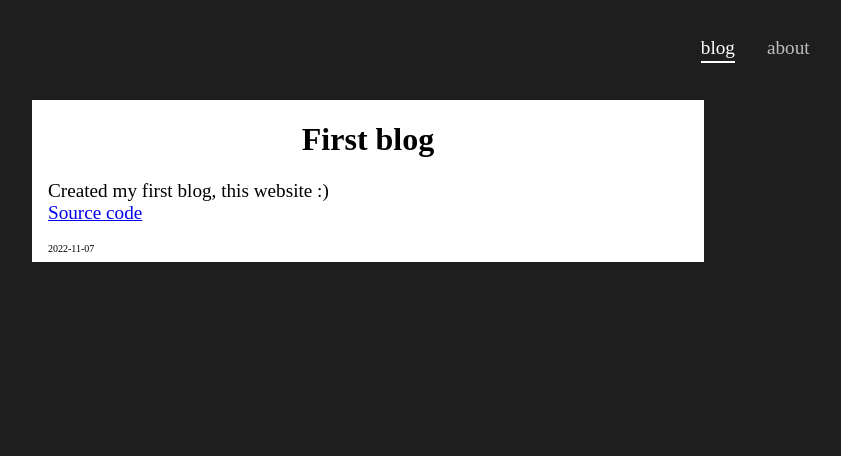
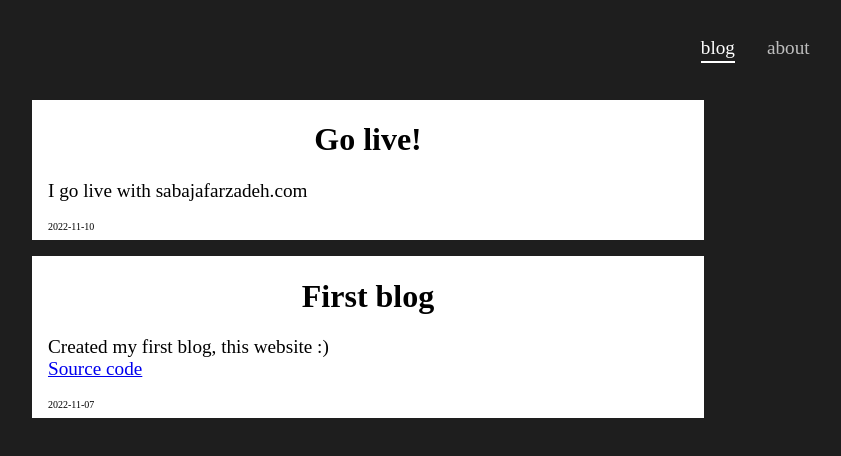
Before and after one commit to hulkdx/sabajafarzadeh.com, a React app: page / in a window 1280 px wide. Shown: the top 456 px of the page, without its empty margins (272-1113 px from the left). Built offline with nearby package versions, Linux system fonts and the light colour scheme.

Commit message:
Second blog: go live!

```diff
--- a/src/components/pages/blog/data.jsx
+++ b/src/components/pages/blog/data.jsx
@@ -3,6 +3,11 @@
 import React from 'react';
 
 export default [
+  {
+    title: 'Go live!',
+    content: <>I go live with sabajafarzadeh.com</>,
+    date: '2022-11-10',
+  },
   {
     title: 'First blog',
     content: (
```
